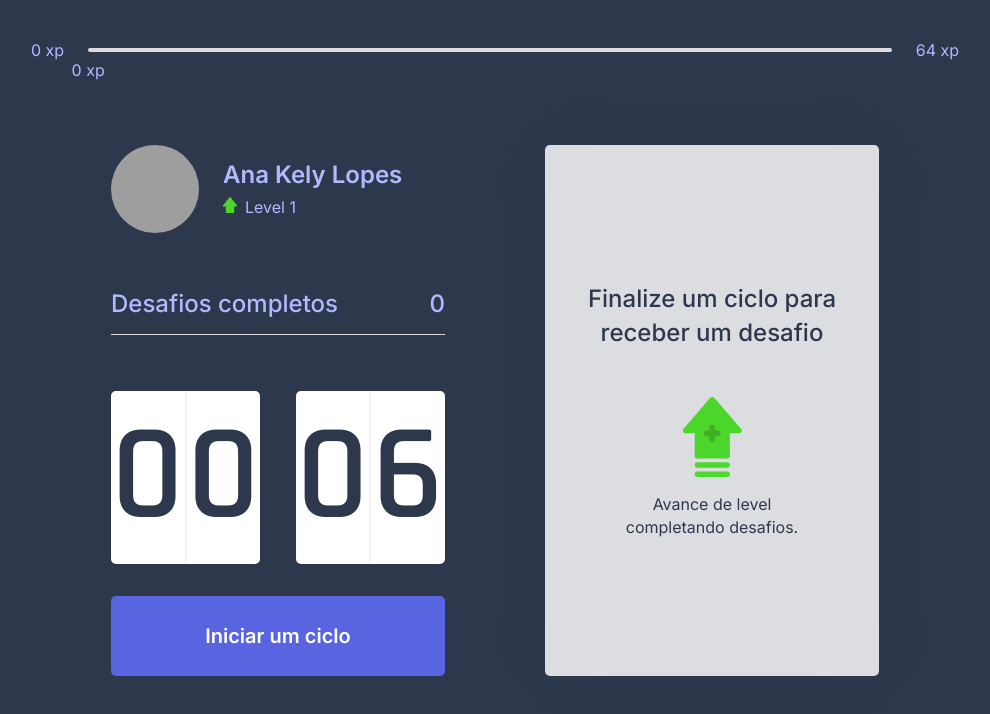
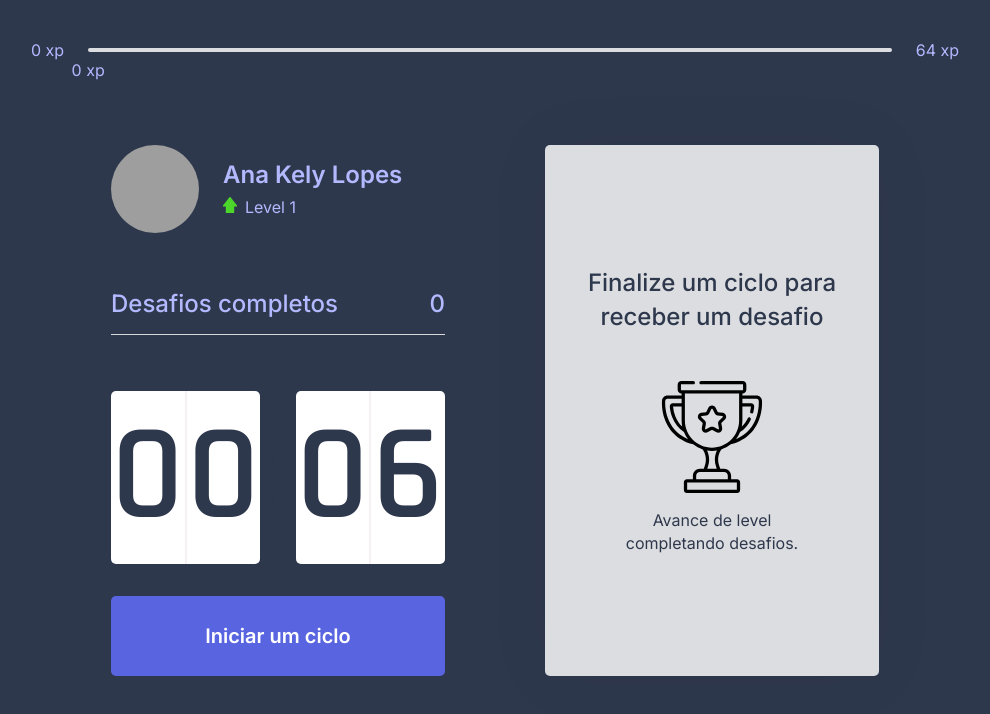
Before and after one commit to kelyAna/NLW_4, a Next.js app in the folder moveit-next/: page / in a window 1280 px wide. Shown: the top 714 px of the page, without its empty margins (145-1135 px from the left). Built offline with nearby package versions, Linux system fonts and the light colour scheme; grey boxes are pictures that could not be loaded.

Commit message:
Change icon in ChallengeBox component

```diff
--- a/moveit-next/src/components/ChallengeBox.tsx
+++ b/moveit-next/src/components/ChallengeBox.tsx
@@ -53,7 +53,7 @@ export function ChallengeBox() {
           <div className={styles.challengeNotActive}>
             <strong>Finalize um ciclo para receber um desafio</strong>
             <p>
-              <img src="icons/level-up.svg" alt="Level up" />
+              <img src="icons/trofeu.svg" alt="Level up" />
           Avance de level completando desafios.
         </p>
           </div>
```
Also changed, not shown: moveit-next/public/icons/trofeu.svg (added).
